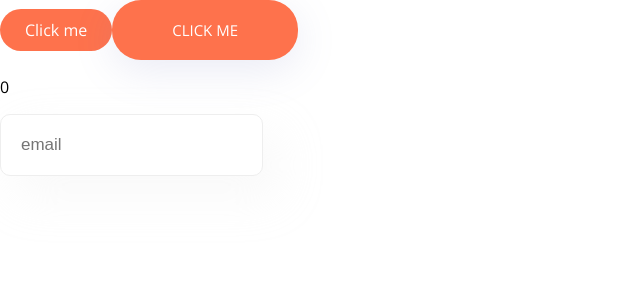
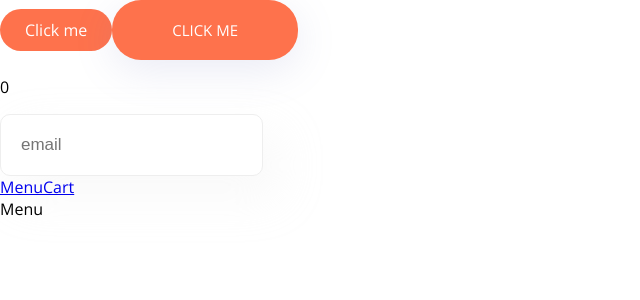
Before and after one commit to igerne94/food-app, a React (Vite) app: page / in a window 1280 px wide. Shown: the top 300 px of the page, without its empty margins (0-640 px from the left). Built offline with nearby package versions, Linux system fonts and the light colour scheme.

Commit message:
demo w Routes

```diff
--- a/package.json
+++ b/package.json
@@ -12,7 +12,8 @@
   "dependencies": {
     "classnames": "^2.5.1",
     "react": "^18.3.1",
-    "react-dom": "^18.3.1"
+    "react-dom": "^18.3.1",
+    "react-router-dom": "^6.26.1"
   },
   "devDependencies": {
     "@eslint/js": "^9.9.0",
--- a/src/App.tsx
+++ b/src/App.tsx
@@ -1,6 +1,10 @@
 import { useState } from 'react';
 import Button from './components/Button/Button'
-import Input from './components/Input/input';
+import Input from './components/Input/Input';
+import { Route, Routes } from 'react-router-dom';
+import { Menu } from './components/Pages/Menu/Menu';
+import { Cart } from './components/Pages/Cart/Cart';
+import { ErrorM } from './components/Pages/Error/ErrorM';
 
 function App() {
   const [counter, setCounter] = useState<number>(0);
@@ -15,7 +19,17 @@ function App() {
       <Button onClick={addCounter}>Click me</Button>
       <Button appearance="primary">Click me</Button>
       <p>{counter}</p>
-      <Input placeholder='email'/>
+      <Input placeholder='email' />
+      <div>
+        <a href='/'>Menu</a>
+        <a href='/cart'>Cart</a>
+      </div>
+      {/* Everything outside routing: ^ - is common */}
+      <Routes>
+        <Route path="/" element={<Menu />} />
+        <Route path="Cart" element={<Cart />} />
+        <Route path="*" element={<ErrorM />} />
+      </Routes>
     </>
   )
 }
--- /dev/null
+++ b/src/components/Pages/Cart/Cart.tsx
@@ -0,0 +1,3 @@
+export function Cart() {
+    return <>Cart</>
+}
--- /dev/null
+++ b/src/components/Pages/Error/ErrorM.tsx
@@ -0,0 +1,3 @@
+export function ErrorM() {
+    return <>Error! The page not found</>
+}
--- /dev/null
+++ b/src/components/Pages/Menu/Menu.tsx
@@ -0,0 +1,3 @@
+export function Menu() {
+    return <>Menu</>
+}
--- a/src/main.tsx
+++ b/src/main.tsx
@@ -2,9 +2,12 @@ import { StrictMode } from 'react'
 import { createRoot } from 'react-dom/client'
 import App from './App.tsx'
 import './index.css'
+import { BrowserRouter } from 'react-router-dom'
 
 createRoot(document.getElementById('root')!).render(
   <StrictMode>
-    <App />
+    <BrowserRouter>
+      <App />
+    </BrowserRouter>
   </StrictMode>,
 )
```
Also changed, not shown: 1 other file (tests, documents, lock files or other folders).
